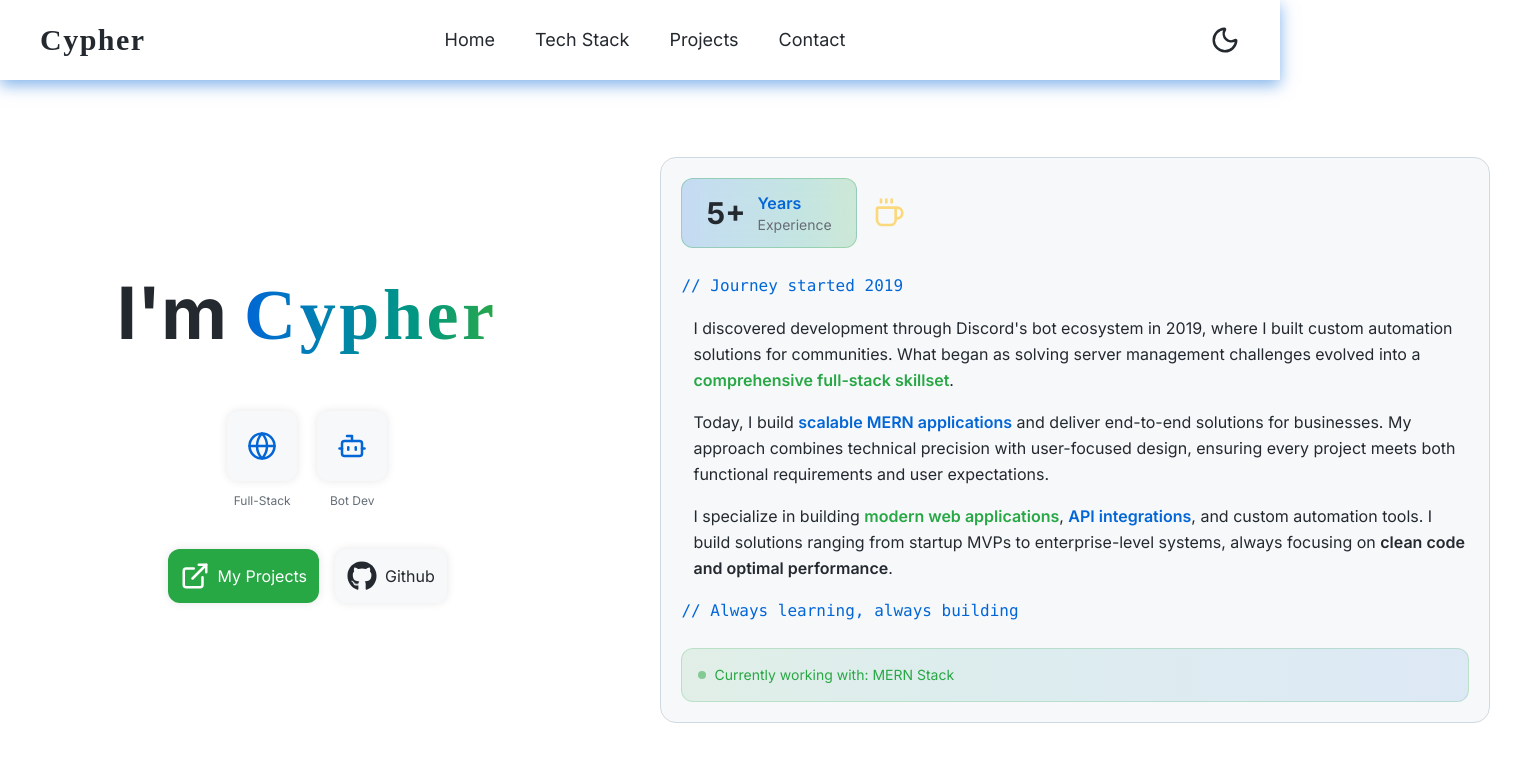
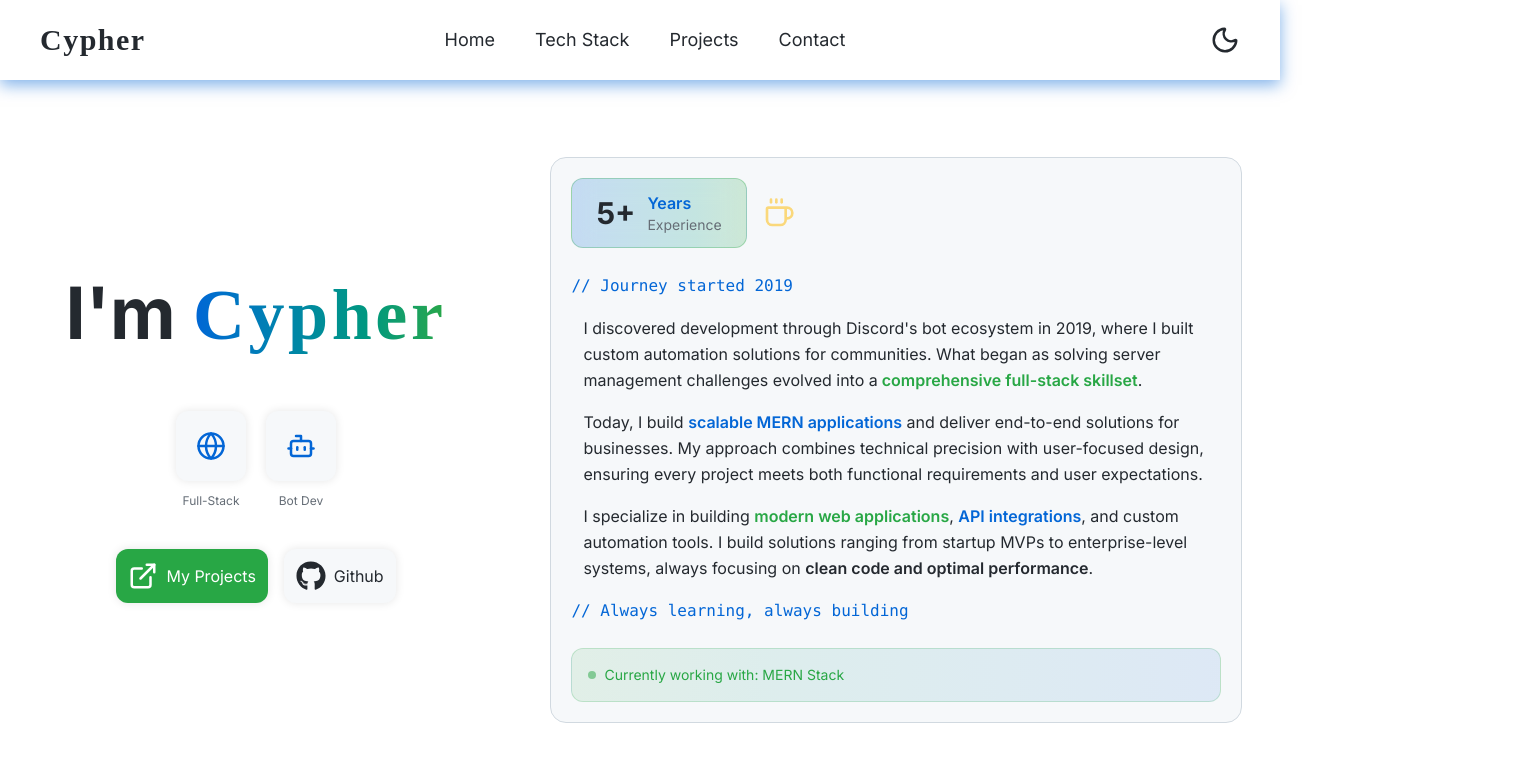
Before and after one commit to ShahabCypher/ShahabCypher, a React (Vite) app in the folder frontend/: page / in a window 1280 px wide. Shown: the top 784 px of the page, 1536 px wide, since content can reach past the window. Built offline with nearby package versions, Linux system fonts and the light colour scheme; a web font is replaced by a local one.

Commit message:
fixed max width

```diff
--- a/frontend/src/layout/Layout.jsx
+++ b/frontend/src/layout/Layout.jsx
@@ -21,7 +21,7 @@ const Layout = ({ children }) => {
       ) : (
         <>
           <Header />
-          <main className="flex-grow max-w-screen-2xl mx-auto">{children}</main>
+          <main className="flex-grow max-w-screen mx-auto">{children}</main>
           <Footer />
         </>
       )}
```
